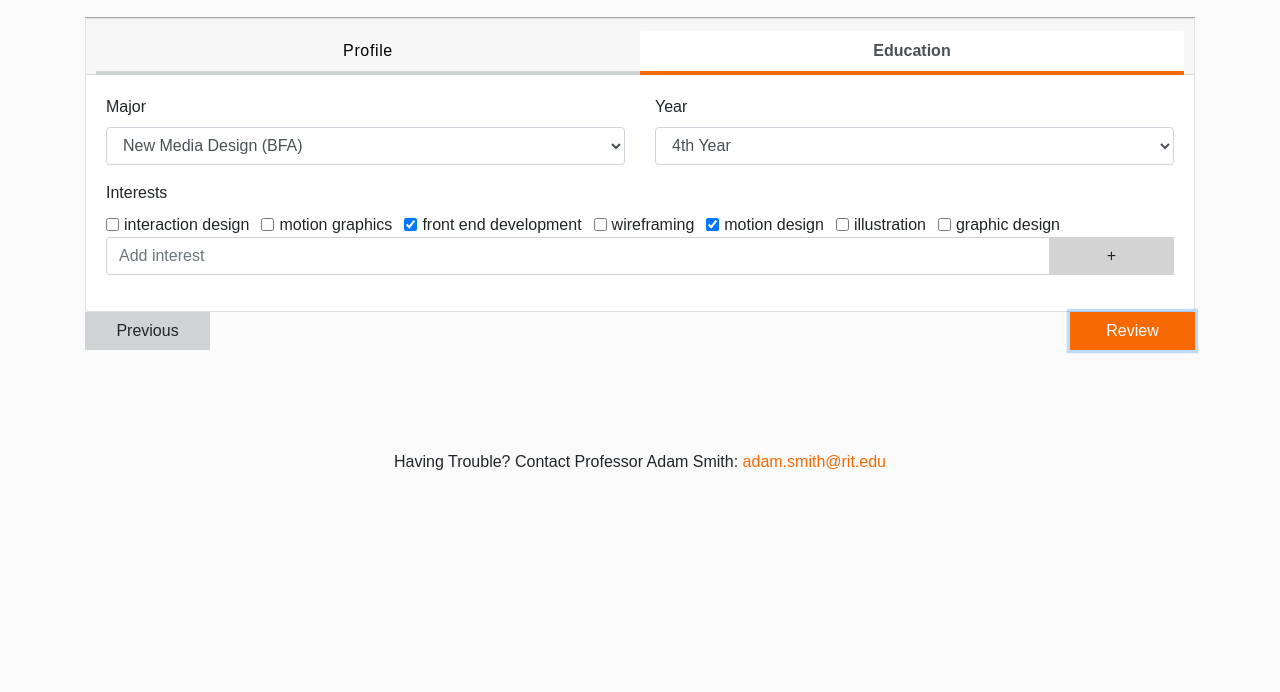
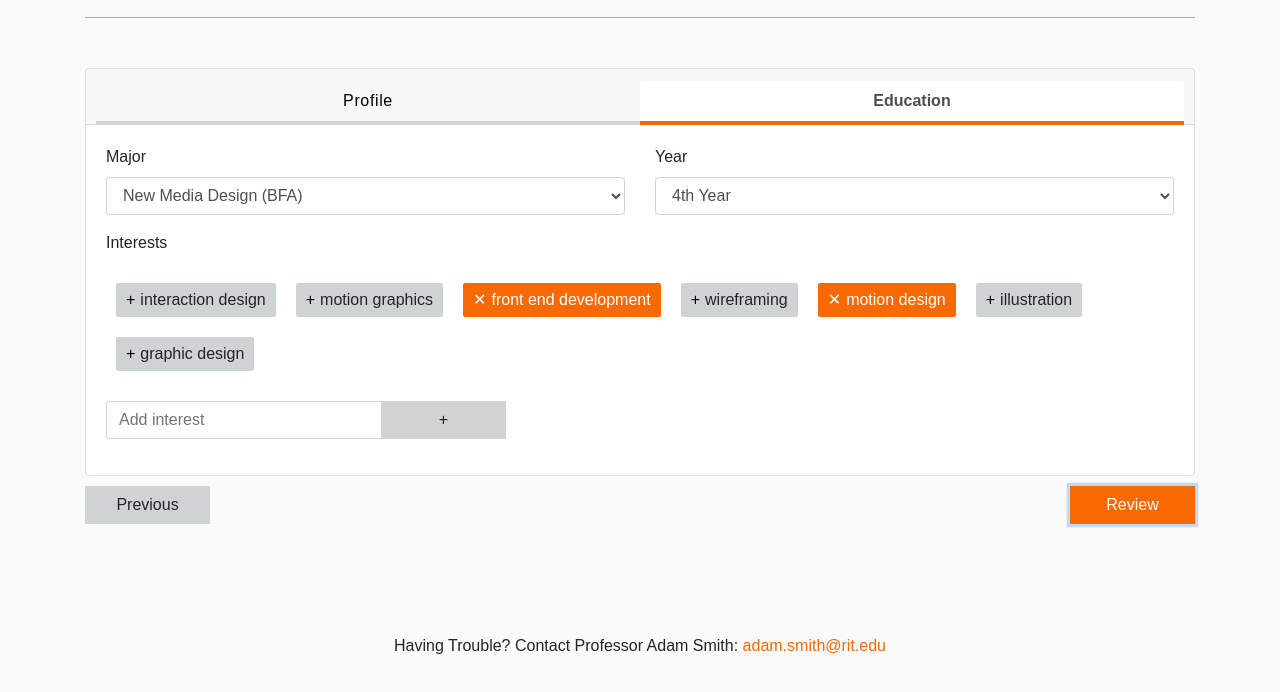
Before and after one commit to julshotal/CreativeIndustryPrototype, a plain HTML site: page portfolioAdd.html in a window 1280 px wide. Both pictures are taken after a click on the button "Next". Shown: the part 108-800 px from the top of the page. Drawn offline with nearby package versions, Linux system fonts and the light colour scheme.

Commit message:
final styling for portfolio add page

```diff
--- a/portfolioAdd.html
+++ b/portfolioAdd.html
@@ -95,7 +95,7 @@
                                             <div class="col-xs-1 col-md col-lg">
                                                 <div class="form-group">
                                                     <label for="img">Header Image</label>
-                                                    <p>258 pixels x 78 pixels</p>
+                                                    <p id="sub">258 pixels x 78 pixels</p>
                                                     <div class="input-group">
                                                         <input type="file" id="img" name="img" accept="image/jpeg">
                                                     </div>
@@ -173,37 +173,37 @@
                                                 <div class="form-group">
                                                     <label for="interests">Interests</label>
                                                     <div class="interests input-group">
-                                                        <div class="form-check form-check-inline">
-                                                            <input class="form-check-input" type="checkbox" value="interactiondesign">
-                                                            <label class="form-check-label" for="inlineCheckbox1">interaction design</label>
+                                                        <div class="interest form-check form-check-inline">
+                                                            <input class="checkInt form-check-input" name="checkInt" type="checkbox" value="interaction design">
+                                                            <label class="form-check-label">interaction design</label>
                                                         </div>
-                                                        <div class="form-check form-check-inline">
-                                                            <input class="form-check-input" type="checkbox" value="motiongraphics">
-                                                            <label class="form-check-label" for="inlineCheckbox2">motion graphics</label>
+                                                        <div class="interest form-check form-check-inline">
+                                                            <input class="checkInt form-check-input" name="checkInt" type="checkbox" value="motion graphics">
+                                                            <label class="form-check-label">motion graphics</label>
                                                         </div>
-                                                        <div class="form-check form-check-inline">
-                                                            <input class="form-check-input" type="checkbox" value="frontenddevelopment" checked>
-                                                            <label class="form-check-label" for="inlineCheckbox3">front end development</label>
+                                                        <div class="interest form-check form-check-inline"  style="background-color: #F76902; color: white;">
+                                                            <input class="checkInt form-check-input" name="checkInt" type="checkbox" value="frontend development" checked>
+                                                            <label class="form-check-label">front end development</label>
                                                         </div>
-                                                        <div class="form-check form-check-inline">
-                                                            <input class="form-check-input" type="checkbox" value="wireframing">
-                                                            <label class="form-check-label" for="inlineCheckbox1">wireframing</label>
+                                                        <div class="interest form-check form-check-inline">
+                                                            <input class="checkInt form-check-input" name="checkInt" type="checkbox" value="wire framing">
+                                                            <label class="form-check-label">wireframing</label>
                                                         </div>
-                                                        <div class="form-check form-check-inline">
-                                                            <input class="form-check-input" type="checkbox" value="motiondesign" checked>
-                                                            <label class="form-check-label" for="inlineCheckbox2">motion design</label>
+                                                        <div class="interest form-check form-check-inline" style="background-color: #F76902; color: white;">
+                                                            <input class="checkInt form-check-input" name="checkInt" type="checkbox" value="motion design" checked>
+                                                            <label class="form-check-label">motion design</label>
                                                         </div>
-                                                        <div class="form-check form-check-inline">
-                                                            <input class="form-check-input" type="checkbox" value="illustration">
-                                                            <label class="form-check-label" for="inlineCheckbox3">illustration</label>
+                                                        <div class="interest form-check form-check-inline">
+                                                            <input class="checkInt form-check-input" name="checkInt" type="checkbox" value="illustration">
+                                                            <label class="form-check-label">illustration</label>
                                                         </div>
-                                                        <div class="form-check form-check-inline">
-                                                            <input class="form-check-input" type="checkbox" value="graphicdesign">
-                                                            <label class="form-check-label" for="inlineCheckbox3">graphic design</label>
+                                                        <div class="interest form-check form-check-inline">
+                                                            <input class="checkInt form-check-input" name="checkInt" type="checkbox" value="graphic design">
+                                                            <label class="form-check-label">graphic design</label>
                                                         </div>
                                                     </div>
                                                     <!-- add interest input -->
-                                                    <div class="input-group">
+                                                    <div class="add input-group">
                                                         <input type="text" class="form-control" id="addInterest" name="addInterst" placeholder="Add interest">
                                                         <div class="input-group-append">
                                                             <button class="btn" type="button" id="add">+</button>
@@ -222,6 +222,9 @@
 
                                     <!-- Review Modal -->
                                     <div class="modal fade" id="reviewModal" tabindex="-1" role="dialog"  aria-hidden="true">
+                                        <div id="message">
+
+                                        </div>
                                         <div class="modal-dialog" role="document">
                                             <div class="modal-content">
                                             <div class="modal-header">
@@ -234,18 +237,16 @@
                                                 <div class="card text-left" id="reviewCard">
                                                     <div class="card-body" id="headerImg">
                                                     </div>
+
                                                     <div class="card-footer">
-                                                    <p class="name-text" id="reviewName"></p>
-                                                    <p class="major-text" id="reviewEdu">New Media Design, 4th Year</p>
+                                                        <p class="name-text" id="reviewName">Ben Middleton</p>
+                                                        <p class="major-text" id="reviewEdu">New Media Design, 4th Year</p>
                                                     </div>
                                                 </div>
                                             </div>
                                             <div class="modal-footer">
                                                 <button type="button" class="btn" data-dismiss="modal">Cancel</button>
                                                 <button type="submit" class="btn" id="submitForm">Submit</button>
-                                            </div>
-                                            <div id="message">
-
                                             </div>
                                             </div>
                                         </div>
@@ -313,20 +314,23 @@
                     const checkBox = document.createElement('input');
                     const label = document.createElement('label');
 
-                    checkBox.className = 'form-check-input';
+                    checkBox.className = 'checkInt form-check-input';
                     checkBox.type = 'checkbox';
-                    const val = newInterest.replace(' ', '');
+                    const val = newInterest.toLowerCase();
                     checkBox.value = `${val}`;
                     checkBox.checked = true;
 
                     label.className = 'form-check-label';
-                    div.className = 'form-check form-check-inline';
+                    div.className = 'interest form-check form-check-inline';
 
                     const textnode = document.createTextNode(newInterest);
 
                     label.appendChild(textnode);
                     div.appendChild(checkBox);
                     div.appendChild(label);
+
+                    div.style.backgroundColor = '#F76902';
+                    div.style.color = 'white';
 
                     document.querySelector('.interests').appendChild(div);
                     document.getElementById('addInterest').value = '';
@@ -365,8 +369,9 @@
                     document.getElementById('reviewName').innerHTML = document.getElementById('firstName').value + ' ' + document.getElementById('lastName').value;
                     document.getElementById('reviewEdu').innerHTML = document.getElementById('major').value + ', ' + document.getElementById('year').value ;
 
-                    // document.getElementById('reviewLink').href = 'http://' + document.getElementById("portfolio").value;
-                    // document.getElementById('reviewLink').innerHTML = 'http://' + document.getElementById("portfolio").value;
+                    if($('#headerImg').css('background-image') === 'none') {
+                        document.getElementById('headerImg').style.background = 'linear-gradient(90deg, #FDEEC5 0%, #F9D269 100%)';
+                    };
 
                     $('#reviewModal').modal('show');
                 }
@@ -400,40 +405,6 @@
                  }, 1000);
             });
         });
-
-
-        // <div class="row">
-        //                                             <!-- preferred name -->
-        //                                             <div class="col-xs-1 col-md col-lg">
-        //                                                 <h6>Preferred Name</h6>
-        //                                                 <p id="reviewFirstName"></p>
-        //                                             </div>
-        //                                             <!-- last name -->
-        //                                             <div class="col-xs-1 col-md col-lg">
-        //                                                 <h6>Last Name</h6>
-        //                                                 <p id="reviewLastName"></p>
-        //                                             </div>
-        //                                         </div>
-        //                                         <div class="row">
-        //                                             <!-- email address -->
-        //                                             <div class="col-xs-1 col-md col-lg">
-        //                                                 <h6>Email Address</h6>
-        //                                                 <p id="reviewEmail"></p>
-        //                                             </div>
-        //                                             <!-- portfolio link -->
-        //                                             <div class="col-xs-1 col-md col-lg">
-        //                                                 <h6>Portfolio</h6>
-        //                                                 <a id="reviewLink" href=""></a>
-        //                                             </div>
-        //                                         </div>
-        //                                         <div class="row">
-        //                                             <!-- header image upload -->
-        //                                             <div class="col-xs-1 col-md col-lg">
-        //                                                 <h6>Header Image</h6>
-        //                                                 <p>A placeholder image will be used if a header was not uploaded</p>
-        //                                                 <img id="reviewHeader" src="#" alt="your image" style="max-width: 258px; max-height: auto;">
-        //                                             </div>
-        //                                         </div>
     </script>
 </body>
 </html>
--- a/styles.css
+++ b/styles.css
@@ -1,6 +1,12 @@
 /* ~~~~~~~~~~~~~~~~~~~~
    PF Add Page Style
 ~~~~~~~~~~~~~~~~~~~~ */
+
+#message {
+    position: absolute;
+    z-index: 20;
+    left: 40%;
+}
 
 body {
     background-color: #fafafa;
@@ -13,7 +19,7 @@ header {
     border-bottom: 1px #A2AAAD solid;
 
     padding: 20px 20px 20px 20px;
-    margin: 0 15px 0 15px;
+    margin: 0px 15px 50px 15px;
     width: 100vw;
 }
 
@@ -52,18 +58,77 @@ header p {
     min-height: 400px;
     margin: 50px 0px 10px 0px;
 }
+
 #formCard .card-header {
     background-color: white;
 }
 
 /* next/previous buttons */
 #next, #submitForm {
+    margin: 10px 0px 10px 0px;
     background-color: #F76902;
     color: white;
 }
 
 #back {
+    margin: 10px 0px 10px 0px;
     background-color: #D0D3D4;
+}
+
+/*form stuff */
+#sub {
+    font-size: 14px;
+    color: rgba(13, 15, 15, 0.64);
+    font-style: italic;
+    margin-bottom: 10px;
+}
+
+/* interests section */
+
+.interests {
+    margin: 10px 0px 20px 0px;
+}
+
+.interest {
+    background-color: #D0D3D4;
+    border-radius: 2px;
+    margin: 10px 10px 10px 10px;
+    padding: 5px 10px 5px 10px;
+}
+
+.checkInt {
+    -webkit-appearance: none;
+}
+
+.checkInt::after {
+    content: "+";
+    color: black;
+}
+
+.checkInt:active, .checkInt:checked:active {
+	color: white;
+}
+
+.checkInt:checked {
+	color: white;
+}
+
+.checkInt:checked::after {
+    content: "✕";
+    color: white;
+}
+
+.add {
+    max-width: 400px;
+}
+
+/* review card */
+#reviewCard {
+    min-height: 200px;
+}
+
+#headerImg {
+    background-size: cover;
 }
 
 /* footer */
@@ -138,23 +203,23 @@ footer {
 }
 
 .PHred {
-    background: linear-gradient(90deg, #FEBFB8 0%, #FD9083 100%)
+    background: linear-gradient(90deg, #FEBFB8 0%, #FD9083 100%);
 }
 
 .PHblue {
-    background: linear-gradient(90deg, #ABE6FA 0%, #6CD3F6 100%)
+    background: linear-gradient(90deg, #ABE6FA 0%, #6CD3F6 100%);
 }
 
 .PHgreen {
-    background: linear-gradient(90deg, #EAFACA 0%, #C9F177 100%)
+    background: linear-gradient(90deg, #EAFACA 0%, #C9F177 100%);
 }
 
 .PHyellow {
-    background: linear-gradient(90deg, #F4FAA9 0%, #EBF669 100%)
+    background: linear-gradient(90deg, #F4FAA9 0%, #EBF669 100%);
 }
 
 .PHorange {
-    background: linear-gradient(90deg, #FDEEC5 0%, #F9D269 100%)
+    background: linear-gradient(90deg, #FDEEC5 0%, #F9D269 100%);
 }
 
 
```
